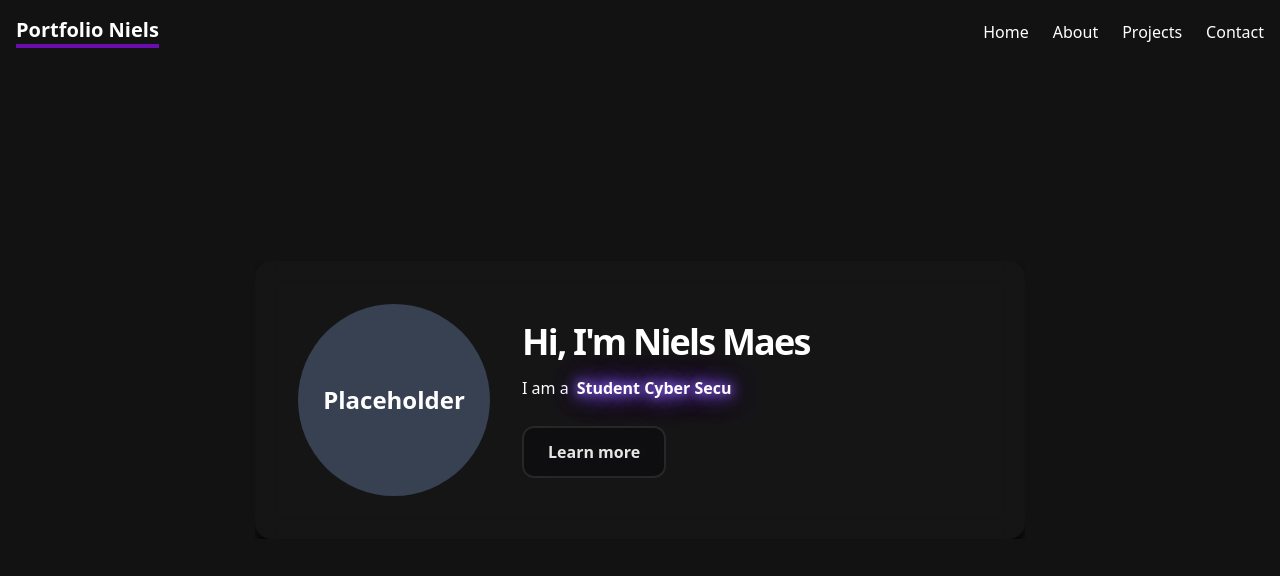
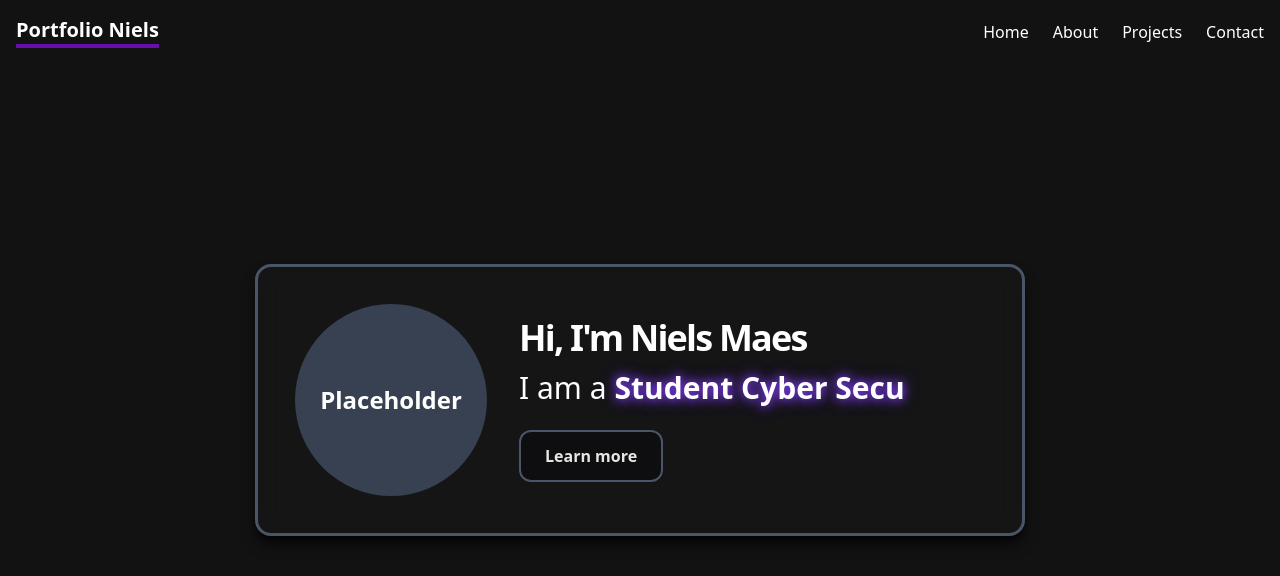
Before and after one commit to NielsM05/portfolioniels, a Vue app: page / in a window 1280 px wide. Shown: the top 576 px of the page. Built offline with nearby package versions, Linux system fonts and the light colour scheme.

Commit message:
all around glow version

```diff
--- a/src/views/HomeView.vue
+++ b/src/views/HomeView.vue
@@ -1,65 +1,52 @@
 <template>
   <div class="bg-darkest-blue text-white min-h-screen flex items-center justify-center">
-    <div
-        class="relative glow-capture overflow-hidden rounded-2xl"
-        style="--glow-border-x: 50%; --glow-border-y: 50%; --glow-border-color: transparent;"
-    >
     <!-- Main Box -->
     <div
-          class="group bg-zinc-900/50 border-[3px] rounded-2xl p-10 shadow-lg shadow-black/80 flex md:flex-row flex-col flex-wrap md:items-start items-center md:justify-between justify-center gap-6 backdrop-blur-md w-full max-w-4xl"
-          style="
-          border-image-source: radial-gradient(circle at var(--glow-border-x) var(--glow-border-y), var(--glow-border-color), transparent);
-          border-image-slice: 1;
-          width: 770px; /* Restore original size */
-          max-width: 770px;
-        "
+        class="group relative bg-zinc-900/50 rounded-2xl p-10 shadow-lg shadow-black/80 flex md:flex-row flex-col md:items-start items-center justify-center gap-6 backdrop-blur-md box-container"
+        style="width: 770px; max-width: 770px;"
     >
       <!-- Left Section -->
-        <div class="flex-1 md:order-1 order-2 flex md:flex-row flex-col items-center gap-8 text-center md:text-left">
+      <div class="flex-1 flex md:flex-row flex-col items-center gap-8 text-center md:text-left">
+        <!-- Image Placeholder -->
         <div class="w-48 h-48 bg-gray-700 rounded-full flex items-center justify-center text-2xl font-bold">
           Placeholder
         </div>
         <!-- Right Section -->
         <div>
-            <h2 class="font-bold text-4xl tracking-tighter mb-3 glow:text-glow/[.15]">Hi, I'm Niels Maes</h2>
-            <div class="md:prose-base prose-lg prose-zinc prose-invert text-opacity-90 text-3xl">
+          <h2 class="font-bold text-4xl tracking-tighter mb-3">Hi, I'm Niels Maes</h2>
+          <div class="text-3xl">
             <span class="mr-2">I am a</span>
             <span class="text-purple-accent font-semibold glow-effect">
               {{ currentText }}
             </span>
           </div>
-            <button
-                class="font-semibold px-6 bg-zinc-950/50 backdrop-blur-md py-3 rounded-xl text-white/90 border-2 border-white/10 mt-6"
-            >
+          <!-- Glow Button -->
+          <button class="glow-button font-semibold px-6 bg-zinc-950/50 backdrop-blur-md py-3 rounded-xl text-white/90 border-[2px] border-gray-700 mt-6">
             Learn more
           </button>
         </div>
       </div>
     </div>
-      <!-- Glow Overlay -->
-      <div class="glow-overlay"></div>
-    </div>
   </div>
 </template>
 
+
 <script>
 export default {
-  name: "HomeView",
+  name: 'HomeView',
   data() {
     return {
       positions: [
-        "Developer",
-        "Student Cyber Security",
-        "Co-founder of Stellarnode",
+        'Developer',
+        'Student Cyber Security',
+        'Co-founder of Stellarnode',
       ],
-      currentIndex: 0,
-      currentText: "",
-      typingSpeed: 100, // Typing speed in ms
+      currentText: '',
+      typingSpeed: 100,
     };
   },
   mounted() {
     this.startTypingAnimation();
-    this.setupMouseGlow();
   },
   methods: {
     startTypingAnimation() {
@@ -74,10 +61,10 @@ export default {
             this.deleteText(() => {
               positionIndex = (positionIndex + 1) % this.positions.length;
               charIndex = 0;
-              this.currentText = "";
+              this.currentText = '';
               type();
             });
-          }, 1500); // Pause before deleting
+          }, 1500);
           return;
         }
         setTimeout(type, this.typingSpeed);
@@ -96,59 +83,62 @@ export default {
       };
       deleteChar();
     },
-    setupMouseGlow() {
-      const box = document.querySelector(".group");
-      const capture = document.querySelector(".glow-capture");
-
-      box.addEventListener("mouseenter", () => {
-        capture.style.setProperty("--glow-border-color", "#7c3aed");
-      });
-
-      box.addEventListener("mouseleave", () => {
-        capture.style.setProperty("--glow-border-color", "transparent");
-      });
-
-      box.addEventListener("mousemove", (e) => {
-        const { clientX, clientY } = e;
-        const { width, height, left, top } = box.getBoundingClientRect();
-        const x = ((clientX - left) / width) * 100;
-        const y = ((clientY - top) / height) * 100;
-
-        capture.style.setProperty("--glow-border-x", `${x}%`);
-        capture.style.setProperty("--glow-border-y", `${y}%`);
-      });
-    },
   },
 };
 </script>
-
 <style scoped>
-.glow-effect {
-  text-shadow: 0 0 8px #8b5cf6, 0 0 16px #8b5cf6, 0 0 24px #8b5cf6, 0 0 32px #8b5cf6;
+/* Box Glow */
+.box-container {
+  position: relative;
 }
 
-.typing-animation {
-  display: inline-block;
+.box-container::before {
+  content: '';
+  position: absolute;
+  inset: 0;
+  border: 3px solid #4a5568; /* Default gray border */
+  border-radius: inherit;
+  pointer-events: none;
+  transition: border-color 0.3s ease, box-shadow 0.3s ease;
 }
 
-@keyframes blink {
-  50% {
-    opacity: 0;
-  }
+.box-container:hover::before {
+  border-color: #7c3aed; /* Glow color */
+  box-shadow: 0 0 15px #7c3aed;
 }
 
-.glow-overlay {
-  position: absolute;
-  inset: 0;
-  pointer-events: none;
-  z-index: -1;
-  opacity: 0.5;
-  transform: scale(1.05);
-  border-radius: inherit;
+/* Disable Glow on Box when Button is Hovered */
+.glow-button:hover ~ .box-container::before {
+  border-color: #4a5568; /* Reset to default gray */
+  box-shadow: none; /* Remove the glow */
 }
 
-.glow-capture {
-  overflow: hidden;
+/* Button Glow Effect */
+.glow-button {
+  position: relative;
+  border: 2px solid #4a5568; /* Default gray border */
+  transition: border-color 0.3s ease, box-shadow 0.3s ease;
+}
+
+.glow-button::before {
+  content: '';
+  position: absolute;
+  inset: -2px; /* Adjust to cover the border */
   border-radius: inherit;
+  pointer-events: none;
+  transition: box-shadow 0.3s ease;
+}
+
+.glow-button:hover {
+  border-color: #7c3aed; /* Glow color */
+}
+
+.glow-button:hover::before {
+  box-shadow: 0 0 15px #7c3aed;
+}
+
+/* Glow effect for the text */
+.glow-effect {
+  text-shadow: 0 0 8px #7c3aed, 0 0 16px #7c3aed;
 }
 </style>
```
Lines whose indentation alone changed are shown as unchanged.
